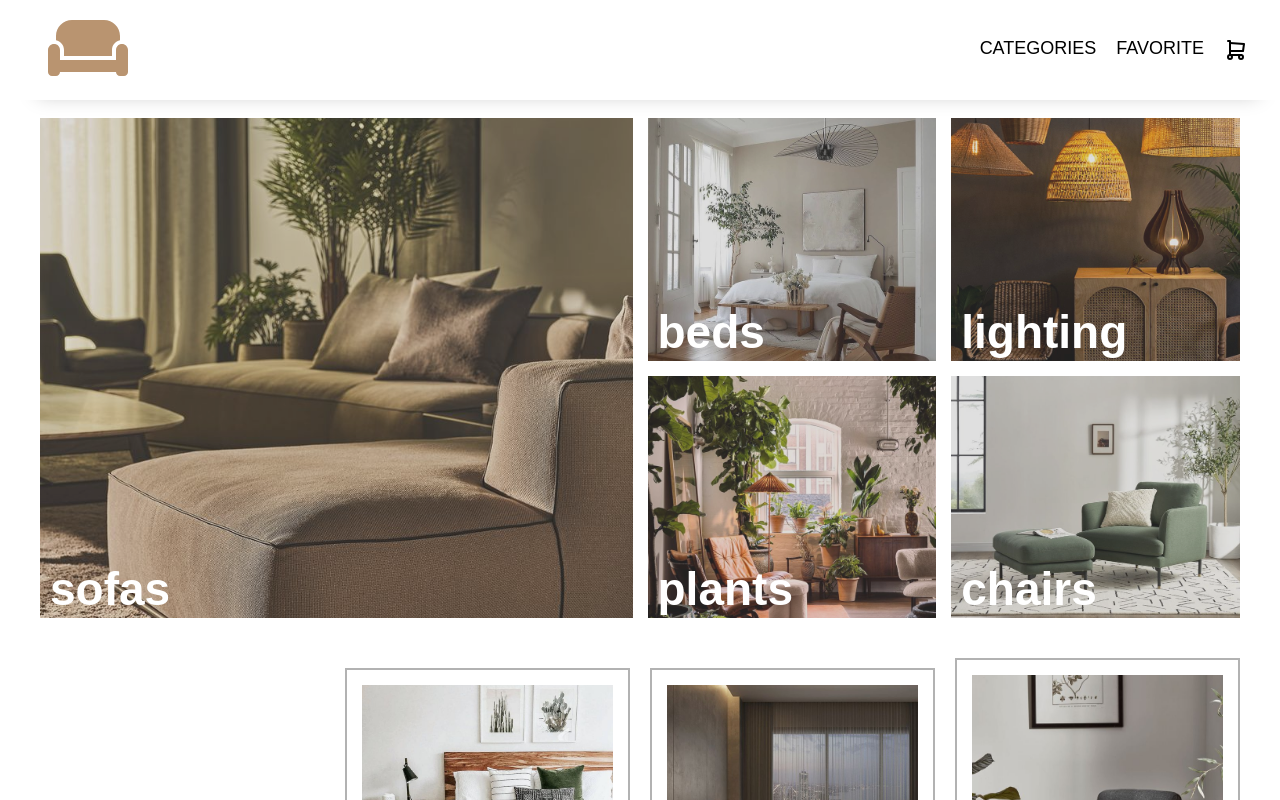
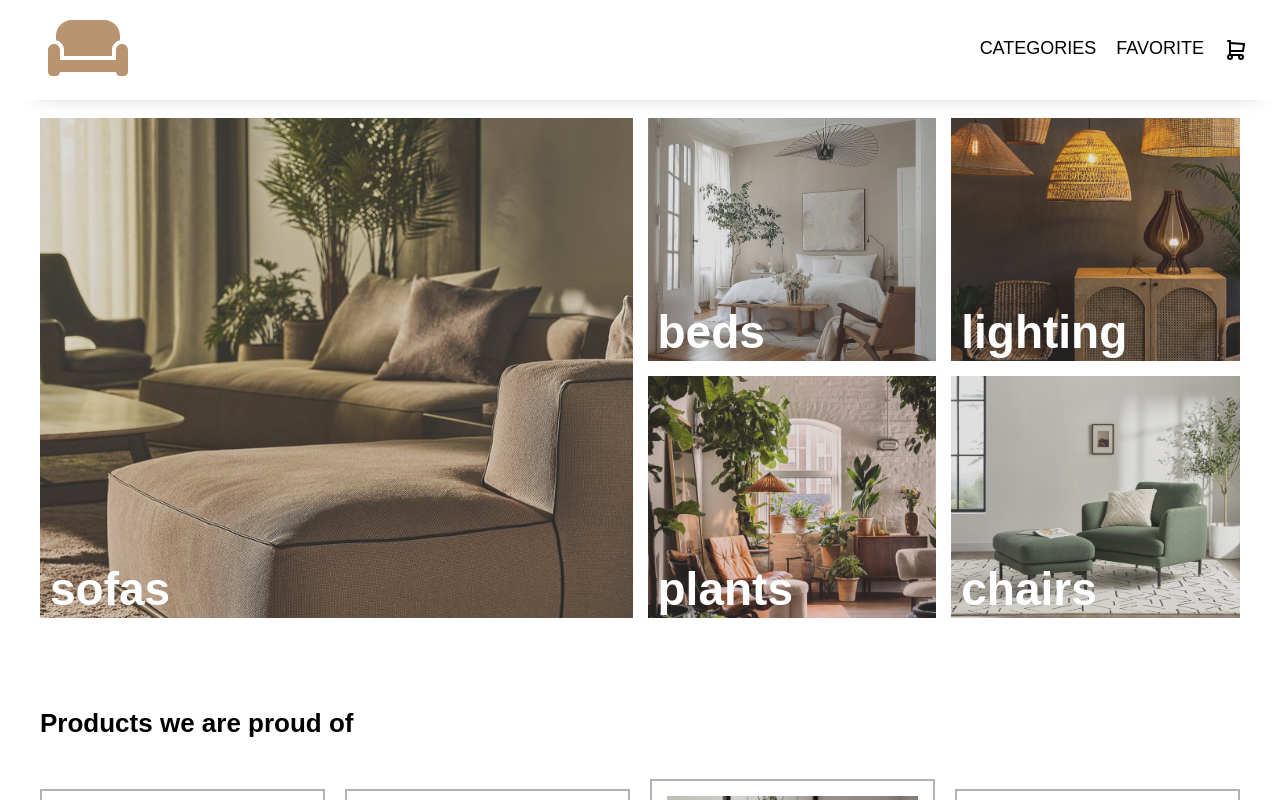
Before and after one commit to mhserrano/e-commerce, a React (Vite) app: page / in a window 1280 px wide. Shown: the top 800 px of the page. Built offline with nearby package versions, Linux system fonts and the light colour scheme; a web font is replaced by a local one.

Commit message:
Styled the proud products section

```diff
--- a/src/components/Categories.css
+++ b/src/components/Categories.css
@@ -82,3 +82,10 @@
   max-height: auto;
   object-fit: cover;
 }
+
+/* proud products */
+
+.proud-title {
+  margin: 50px 0 40px;
+  font-size: 26px;
+}
--- a/src/components/ProudItem.jsx
+++ b/src/components/ProudItem.jsx
@@ -1,11 +1,14 @@
+import "../components/Categories.css";
+
 import { items } from "./AllData";
 
 function ProudItem() {
   let proudItems = items.filter((item) => item.proud);
 
   return (
+    <>
+      <h2 className="proud-title">Products we are proud of</h2>
       <div className="products-grid">
-      <h2 className="proud-title">Products we are proud of</h2>
         {proudItems.map((item) => {
           return (
             <div className="product" key={item.id}>
@@ -18,6 +21,7 @@ function ProudItem() {
           );
         })}
       </div>
+    </>
   );
 }
 
```
Lines whose indentation alone changed are shown as unchanged.
